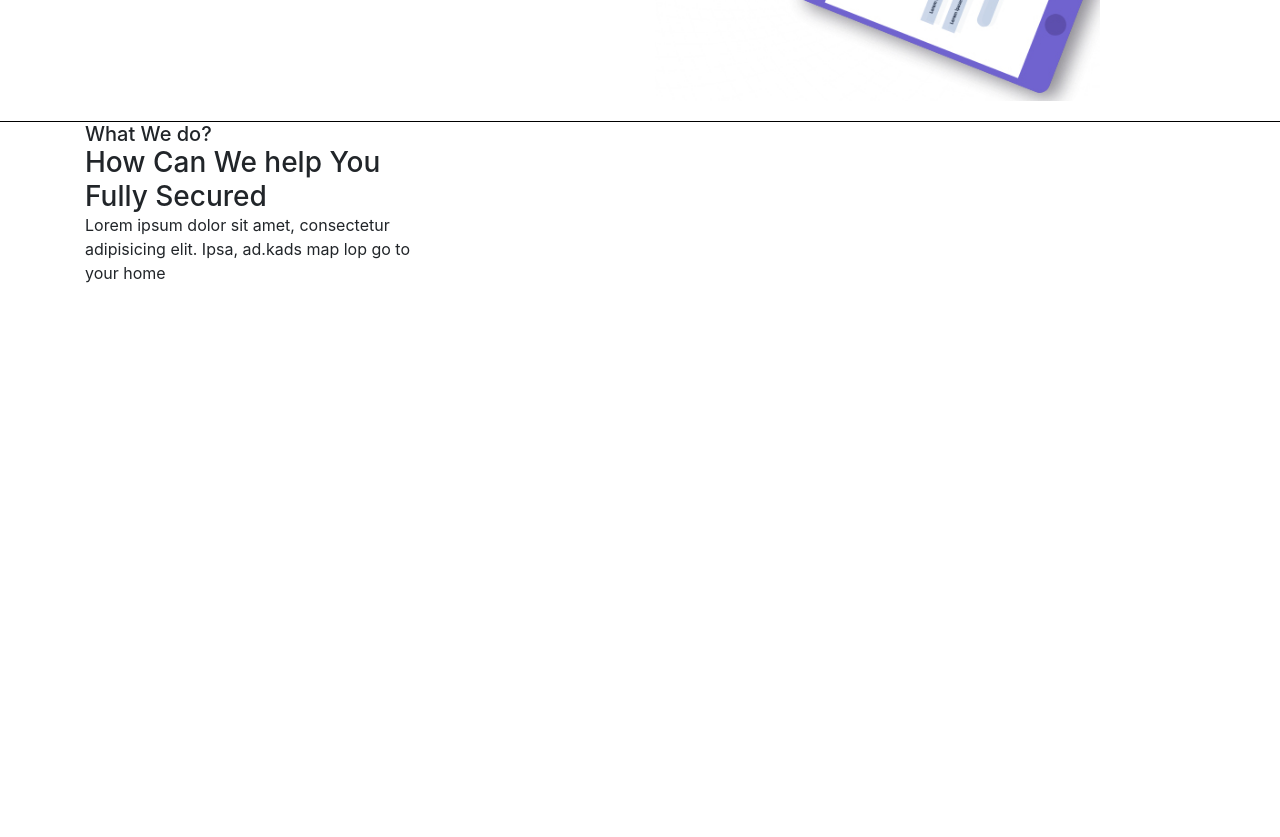
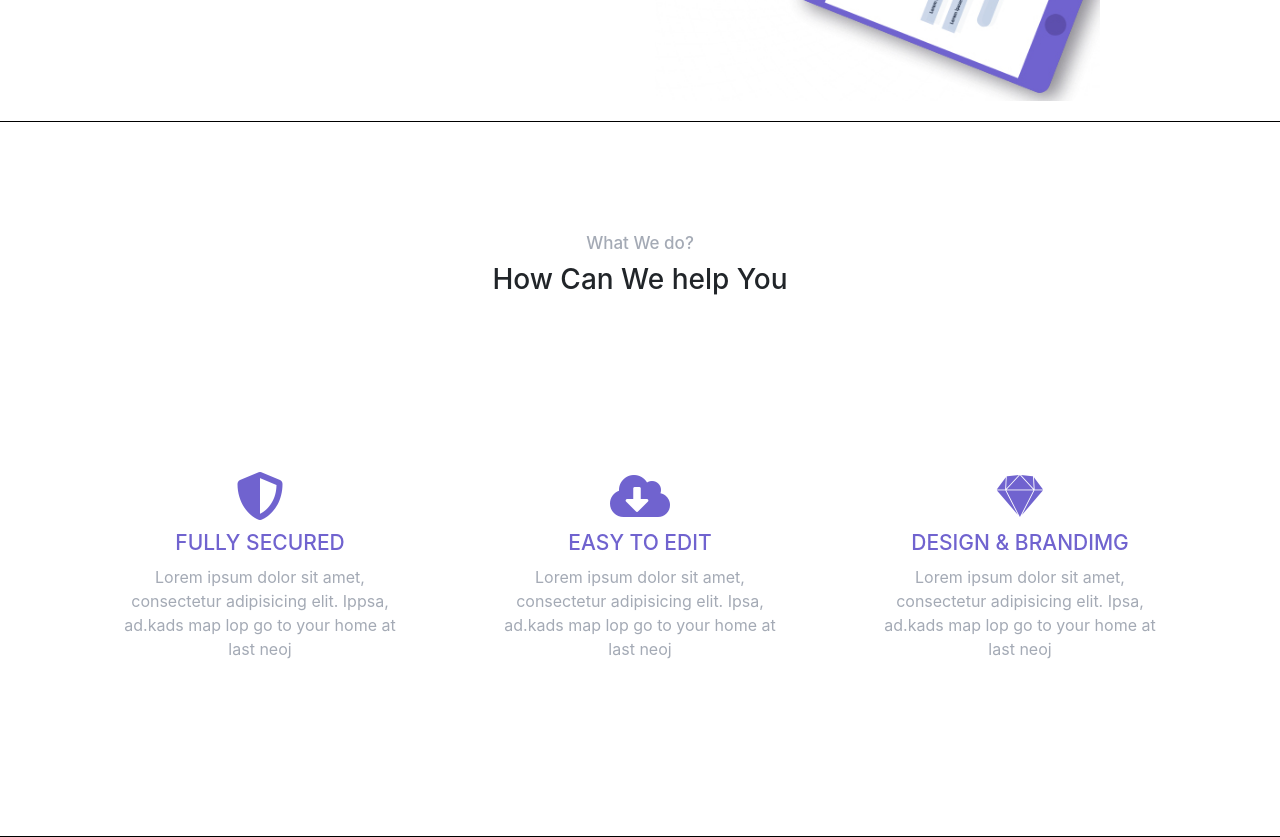
Before and after one commit to mamunhshimul/Mxo, a plain HTML site: page index.html in a window 1280 px wide. Shown: the part 540-1377 px from the top of the page. Before the commit the page ends 825 px from the top, so only its background shows below. Drawn offline with nearby package versions, Linux system fonts and the light colour scheme.

Commit message:
finished about top area

```diff
--- /dev/null
+++ b/assets/sass/about.scss
@@ -0,0 +1,34 @@
+#about-top-area{
+	 border-bottom: 1px solid black;
+}
+.about-top-hadding{
+ padding-top: 10%;
+}
+
+.about-top-hadding h5{
+	font-size: 17px;
+    color: $font_color;
+    margin-bottom: 10px;
+}
+.single-top-about{
+	margin-top:50%;
+	  margin-bottom: 50%;
+
+}
+.single-top-about i{
+	font-size: 3em;
+	color: $pray_color;
+	margin-bottom:10px;
+}
+.single-top-about h3{
+   color: $pray_color;
+   text-transform: uppercase;
+   font-size: 21px;
+   margin-bottom:10px;
+}
+.single-top-about p{
+     margin: 0  7%;
+
+     color: $font_color;
+     overflow: hidden;
+}
--- a/assets/sass/style.scss
+++ b/assets/sass/style.scss
@@ -33,3 +33,4 @@ a,a:hover{
 
 @import "header.scss";
 @import  "slider.scss";
+@import "about.scss";
--- a/index.html
+++ b/index.html
@@ -69,11 +69,11 @@
 </div><!--/..slider-contents-->
 </section>
 <!--/..slider-area-->
-<section id="about-area">
+<section id="about-top-area">
   <div class="container">
-    <div class="row">
+    <div class="row text-center">
       <div class="col-md-12">
-        <div class="about-hadding">
+        <div class="about-top-hadding">
           <h5>What We do?</h5>
           <h3>How Can We help You</h3>
         </div>
@@ -81,12 +81,31 @@
     </div>
   </div><!--//.container-->
   <div class="container">
-    <div class="row">
+    <div class="row text-center">
       <div class="col-md-4">
-        <div class="single-about">
+        <div class="single-top-about">
+           <i class="fas fa-shield-alt"></i>
           <h3>Fully Secured</h3>
           <p>Lorem ipsum dolor sit amet, consectetur adipisicing elit.
-            Ipsa, ad.kads map lop go to your home
+            Ippsa, ad.kads map lop go to your home at last neoj
+          </p>
+        </div>
+      </div>
+      <div class="col-md-4">
+        <div class="single-top-about">
+           <i class="fas fa-cloud-download-alt"></i>
+          <h3>Easy to Edit</h3>
+          <p>Lorem ipsum dolor sit amet, consectetur adipisicing elit.
+            Ipsa, ad.kads map lop go to your home at last neoj
+          </p>
+        </div>
+      </div>
+      <div class="col-md-4">
+        <div class="single-top-about">
+           <i class="fab fa-sketch"></i>
+          <h3>Design & brandimg</h3>
+          <p>Lorem ipsum dolor sit amet, consectetur adipisicing elit.
+            Ipsa, ad.kads map lop go to your home at last neoj
           </p>
         </div>
       </div>
```
Also changed, not shown: assets/sass/slider.scss (+3 -5 lines), assets/sass/New Text Document.txt (added), 1 other file.
